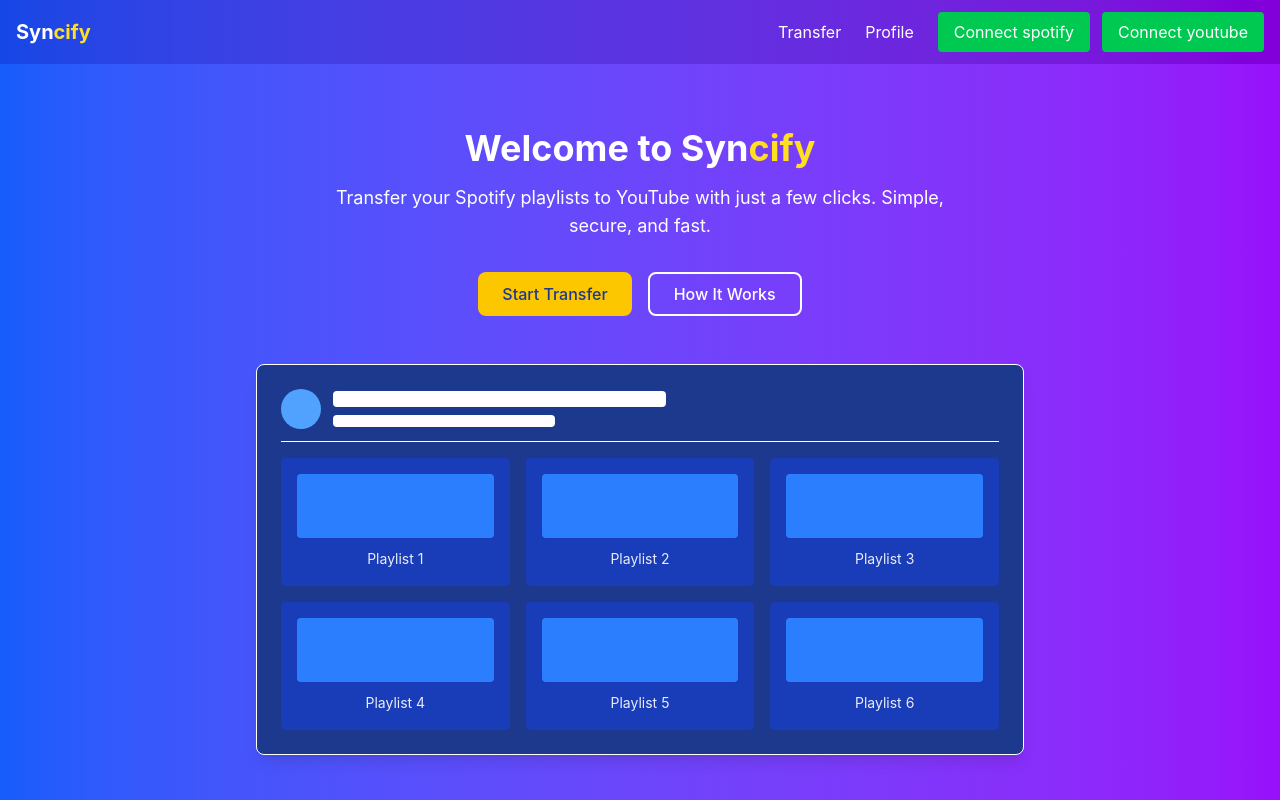
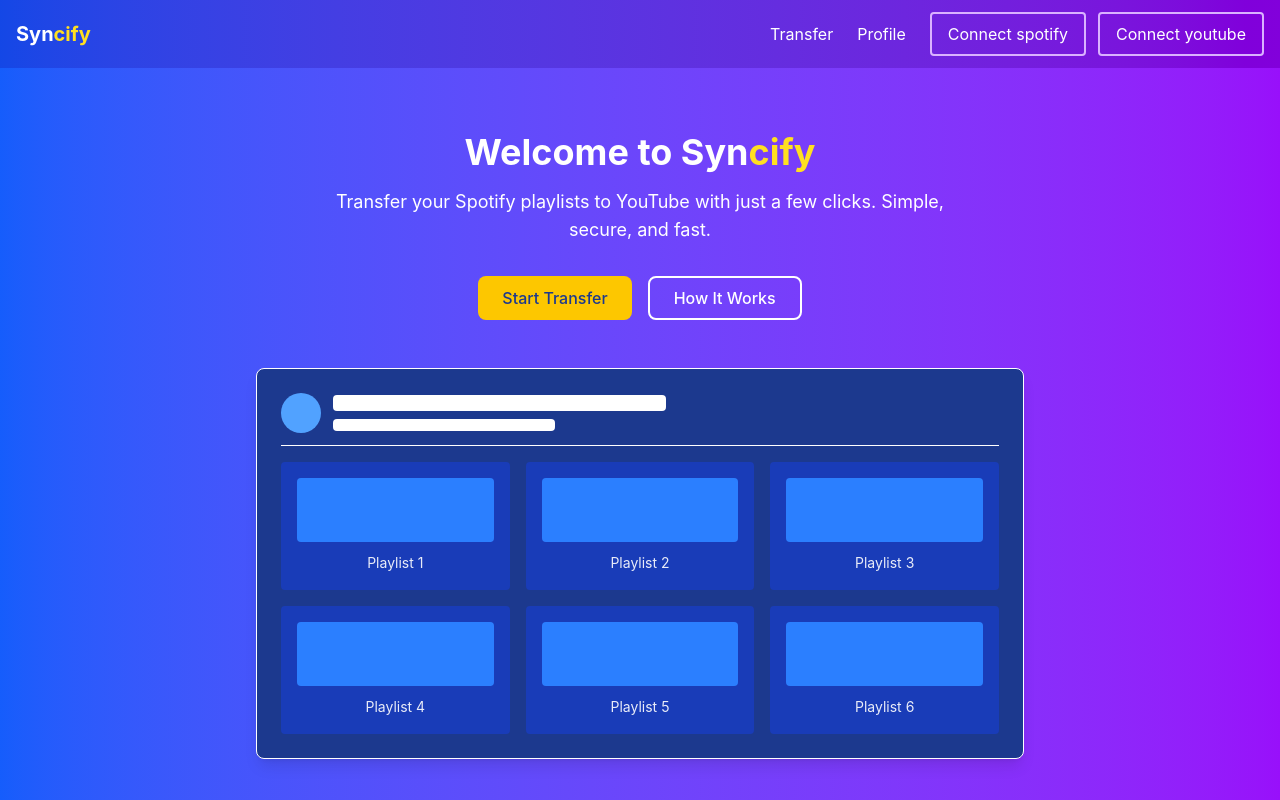
Before and after one commit to rehan6025/syncify-frontend, a React (Vite) app: page / in a window 1280 px wide. Shown: the top 800 px of the page. Built offline with nearby package versions, Linux system fonts and the light colour scheme; no server answers.

Commit message:
Update ConnectButton.jsx

```diff
--- a/src/components/ConnectButton.jsx
+++ b/src/components/ConnectButton.jsx
@@ -7,7 +7,7 @@
     }
 
   return (
-    <button onClick={handleConnect} className="bg-green-500 px-4 py-2 rounded" >
+    <button onClick={handleConnect} className="bg-transparent px-4 py-2 rounded cursor-pointer hover:bg-purple-400 transition-colors border-2 border-purple-300 hover:text-yellow-200 duration-300  " >
         Connect {service}
     </button>
   )
```
